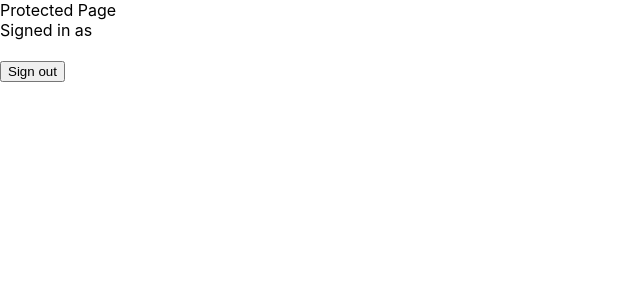
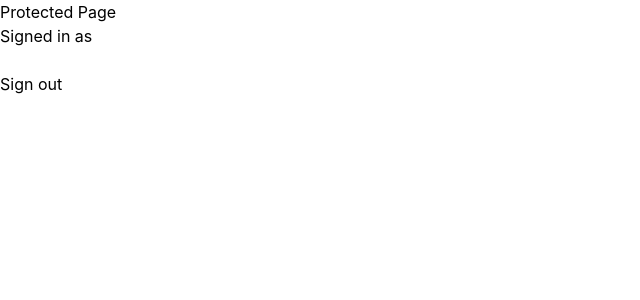
Before and after one commit to riflan0ahmed/nextauth, a Next.js app: page / in a window 1280 px wide. Shown: the top 300 px of the page, without its empty margins (0-640 px from the left). Built offline with nearby package versions, Linux system fonts and the light colour scheme; no server answers.

Commit message:
refactor: working on authentication

```diff
--- a/package.json
+++ b/package.json
@@ -16,8 +16,11 @@
   "devDependencies": {
     "@types/node": "17.0.10",
     "@types/react": "17.0.38",
+    "autoprefixer": "^10.4.2",
     "eslint": "8.7.0",
     "eslint-config-next": "12.0.8",
+    "postcss": "^8.4.5",
+    "tailwindcss": "^3.0.15",
     "typescript": "4.5.4"
   }
 }
--- a/pages/protected.tsx
+++ b/pages/protected.tsx
@@ -11,12 +11,12 @@
   });
 
   return status === "authenticated" ? (
-    <>
+    <div className=" bg-black">
       <Link href={"/"}>
         <a>Home Page</a>
       </Link>
       <br />
       User is logged in
-    </>
+    </div>
   ) : null;
 }
--- a/styles/globals.css
+++ b/styles/globals.css
@@ -1,3 +1,7 @@
+@tailwind base;
+@tailwind components;
+@tailwind utilities;
+
 html,
 body {
   padding: 0;
--- /dev/null
+++ b/tailwind.config.js
@@ -0,0 +1,10 @@
+module.exports = {
+  content: [
+    "./pages/**/*.{js,ts,jsx,tsx}",
+    "./components/**/*.{js,ts,jsx,tsx}",
+  ],
+  theme: {
+    extend: {},
+  },
+  plugins: [],
+};
```
Also changed, not shown: 1 other file (tests, documents, lock files or other folders).
